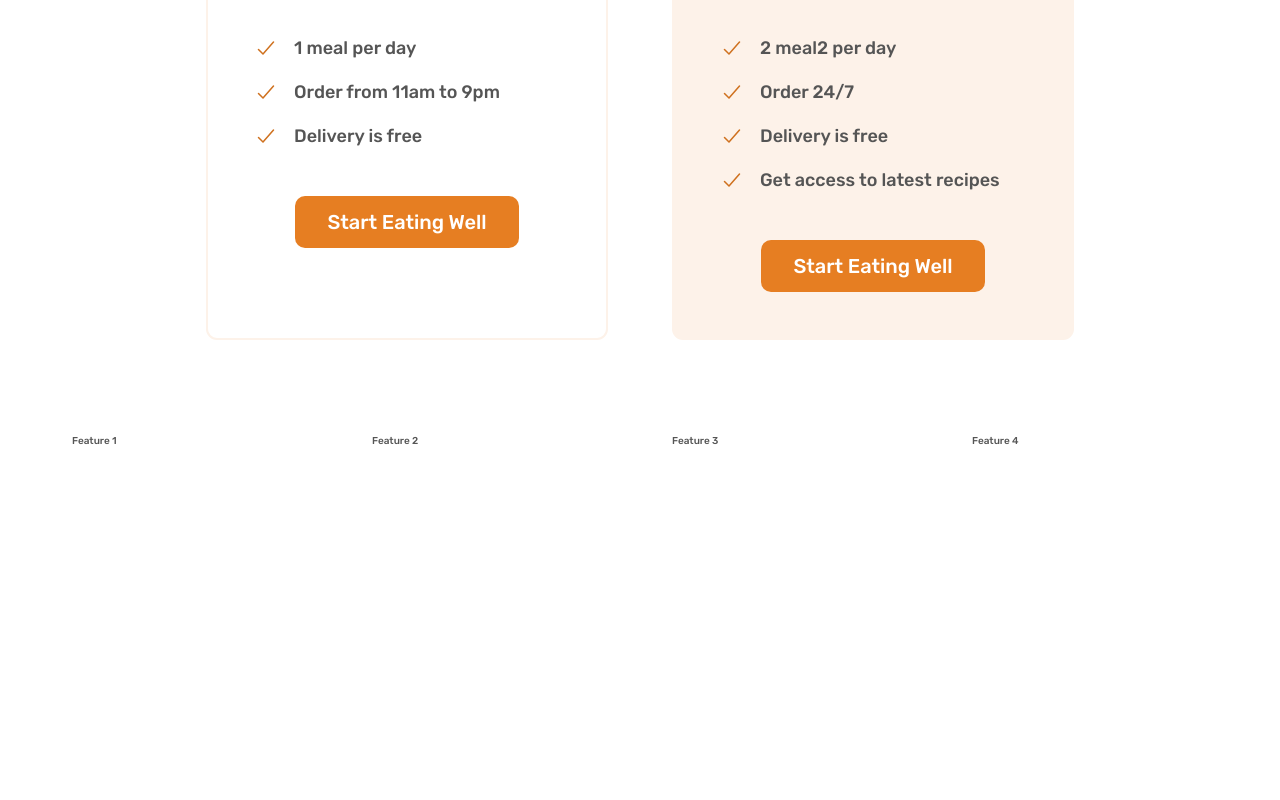
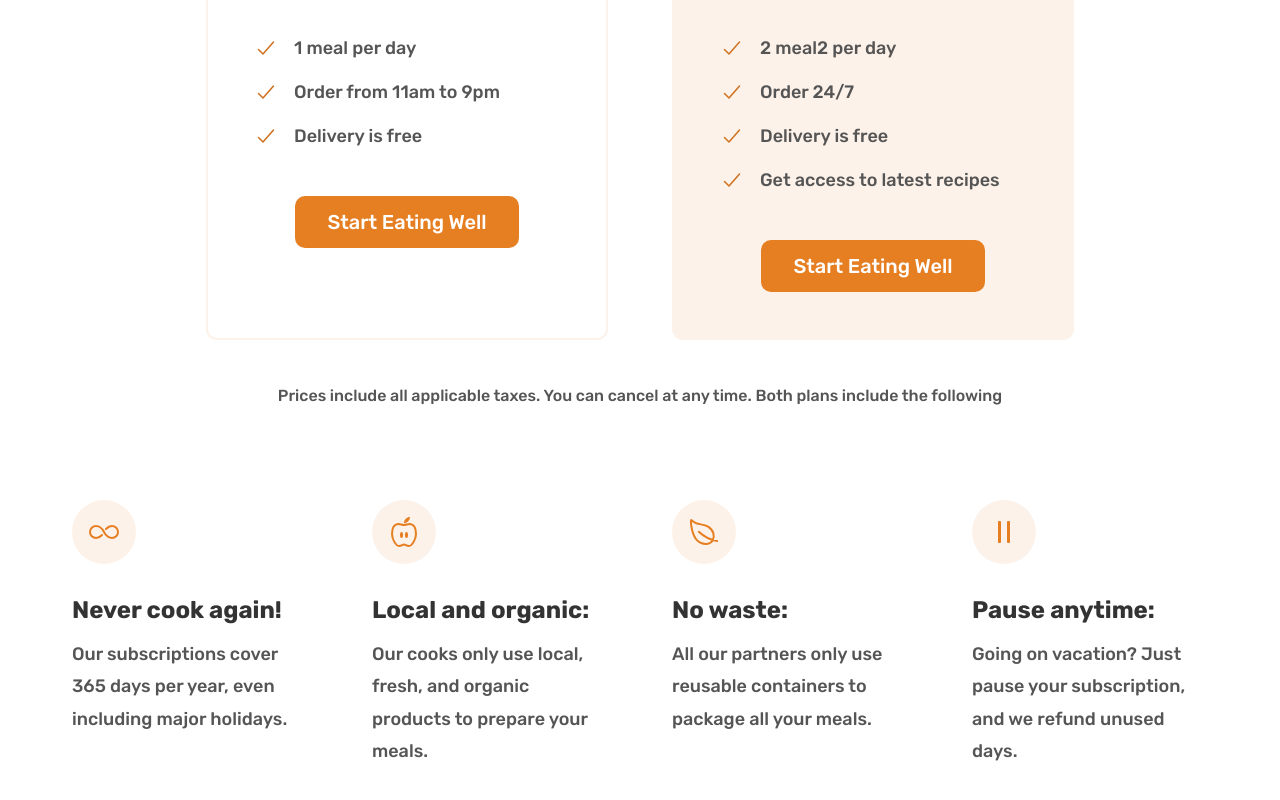
Before and after one commit to eeyfesubalew/omni-food, a website built with Parcel: page index.html in a window 1280 px wide. Shown: the part 4781-5581 px from the top of the page. Before the commit the page ends 5323 px from the top, so only its background shows below. Built offline with nearby package versions, Linux system fonts and the light colour scheme.

Commit message:
feature commit

```diff
--- a/SASS/_pricing.scss
+++ b/SASS/_pricing.scss
@@ -34,6 +34,11 @@
     text-align: center;
     margin-bottom: 4.8rem;
   }
+  &-details {
+    font-size: 1.6rem;
+    line-height: 1.6rem;
+    text-align: center;
+  }
   &-name {
     letter-spacing: 0.75;
     text-transform: uppercase;
@@ -63,3 +68,25 @@
     margin-top: 4.8rem;
   }
 }
+
+.feature {
+  &-text {
+    font-size: 1.8rem;
+    line-height: 1.8;
+  }
+  &-icon {
+    color: #e67e22;
+    background-color: #fdf2e9;
+    height: 3.2rem;
+    width: 3.2rem;
+    margin-bottom: 3.2rem;
+    padding: 1.6rem;
+    border-radius: 50%;
+  }
+  &-title {
+    font-size: 2.4rem;
+    color: #333;
+    font-weight: 700;
+    margin-bottom: 1.6rem;
+  }
+}
--- a/index.html
+++ b/index.html
@@ -360,7 +360,7 @@
             Eating well without breaking bank
           </h2>
         </div>
-        <div class="container grid grid--2-cols">
+        <div class="container grid grid--2-cols margin--bottom-md">
           <div class="pricing-plan pricing-plan--starter">
             <header class="plan-header">
             <p class="plan-name">Starter</p>
@@ -417,12 +417,40 @@
             </div>
           </div>
         </div>
-
+<div class="container grid">
+  <aside class="plan-details">
+    Prices include all applicable taxes. You can cancel at any time. Both plans include the following
+  </aside>
+</div>
         <div class="container grid grid--4-cols">
-          <div class="feature">Feature 1</div>
-          <div class="feature">Feature 2</div>
-          <div class="feature">Feature 3</div>
-          <div class="feature">Feature 4</div>
+          <div class="feature">
+            <ion-icon class="feature-icon" name="infinite-outline"></ion-icon>
+            <p class="feature-title">Never cook again!</p>
+            <p class="feature-text">
+               Our subscriptions cover 365 days per year, even including major holidays.
+            </p>
+          </div>
+          <div class="feature">
+            <ion-icon class="feature-icon" name="nutrition-outline"></ion-icon>
+            <p class="feature-title">Local and organic:</p>
+            <p class="feature-text">
+               Our cooks only use local, fresh, and organic products to prepare your meals.
+            </p>
+          </div>
+          <div class="feature">
+            <ion-icon class="feature-icon" name="leaf-outline"></ion-icon>
+            <p class="feature-title">No waste:</p>
+            <p class="feature-text">
+               All our partners only use reusable containers to package all your meals.
+            </p>
+          </div>
+          <div class="feature">
+            <ion-icon class="feature-icon" name="pause-outline"></ion-icon>
+            <p class="feature-title">Pause anytime:</p>
+            <p class="feature-text">
+               Going on vacation? Just pause your subscription, and we refund unused days.
+            </p>
+          </div>
         </div>
       </section>
     </main>
```
Also changed, not shown: CSS/style.css.
